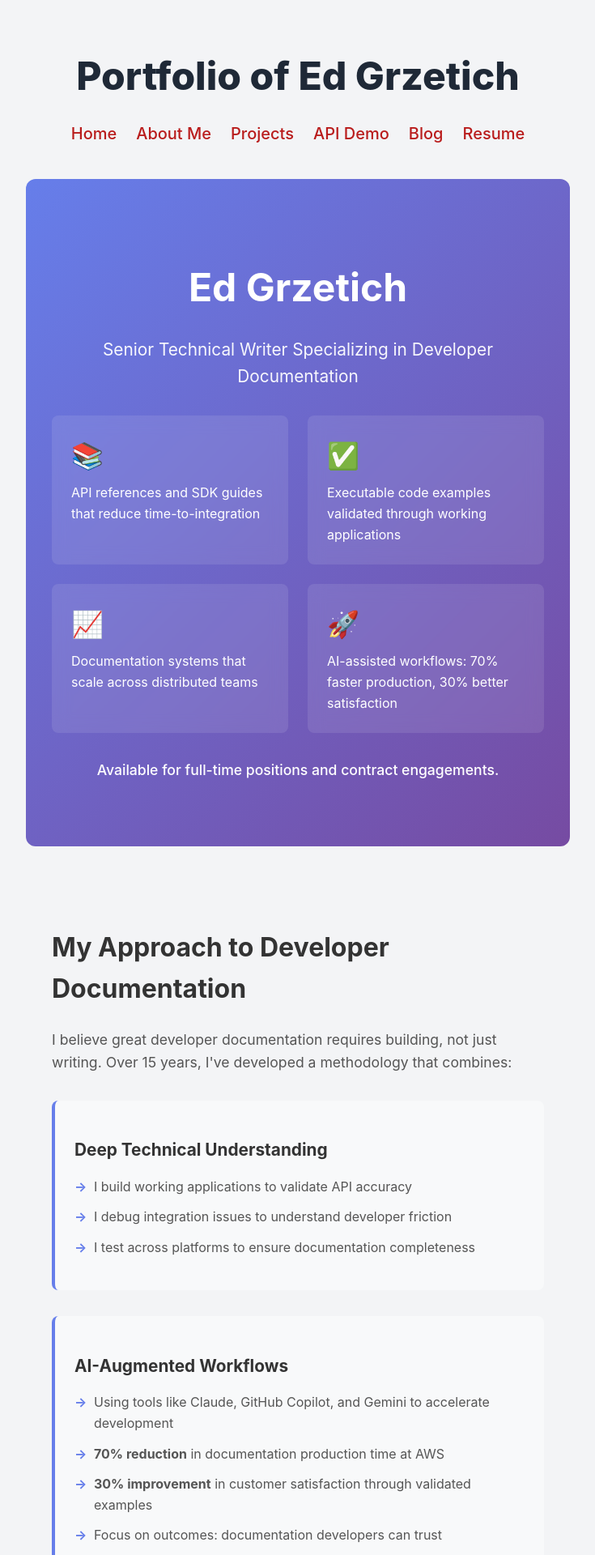
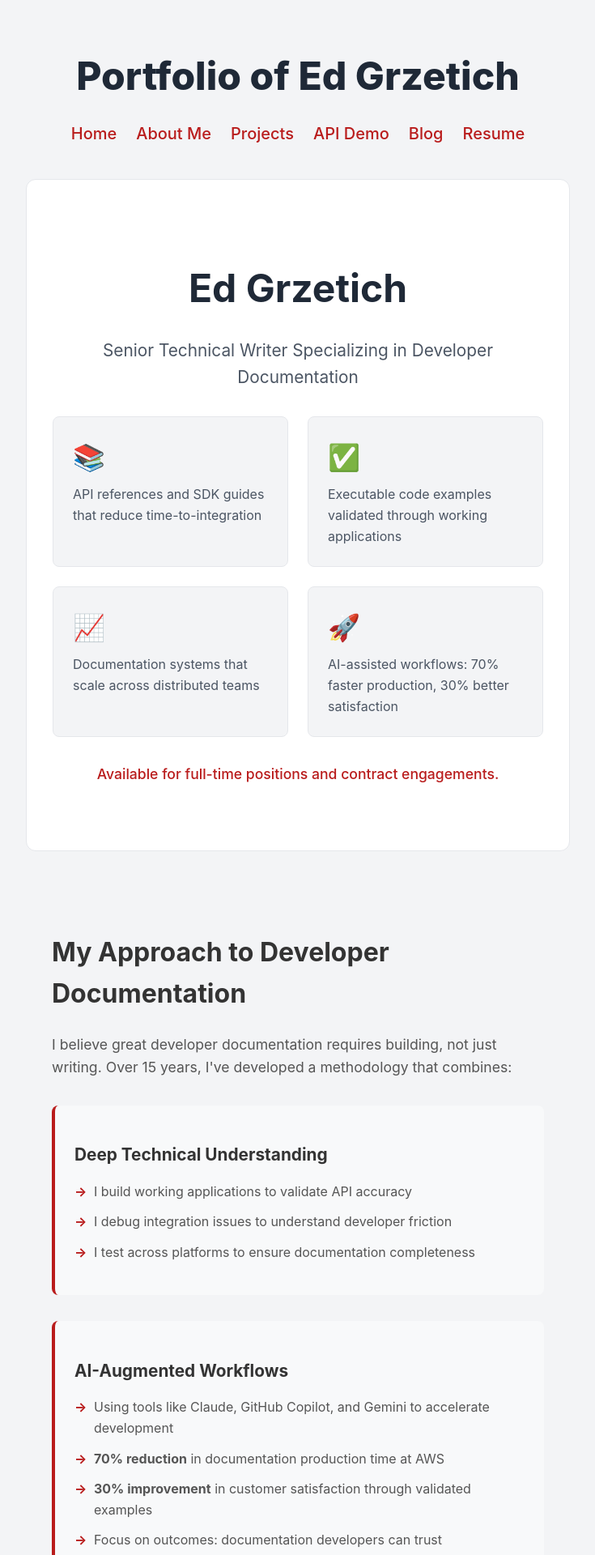
Before and after one commit to grzetich/portfolio, a Jekyll site: the page built from docs/index.md, in a window 1280 px wide. Shown: the top 1920 px of the page at 81% size, without its empty margins (272-1007 px from the left). Built offline with Jekyll 4.4.1, drawn with Linux system fonts in a browser that asks for light colours.

Commit message:
Remove gradient and purple colors, use brand color instead

```diff
--- a/docs/_layouts/default.html
+++ b/docs/_layouts/default.html
@@ -202,21 +202,20 @@
         .hero {
             text-align: center;
             padding: 4rem 2rem;
-            background: linear-gradient(135deg, #667eea 0%, #764ba2 100%);
-            color: white;
+            background: var(--card-background);
             border-radius: 0.75rem;
             margin-bottom: 2.5rem;
+            border: 1px solid var(--border-color);
         }
         .hero h1 {
             font-size: 3rem;
             margin-bottom: 0.5rem;
-            color: white;
+            color: var(--text-color-primary);
         }
         .hero .subtitle {
             font-size: 1.3rem;
             margin-bottom: 2rem;
-            opacity: 0.95;
-            color: white;
+            color: var(--text-color-secondary);
         }
         .value-props {
             display: grid;
@@ -227,10 +226,10 @@
             text-align: left;
         }
         .value-prop {
-            background: rgba(255, 255, 255, 0.1);
+            background: var(--background-color);
             padding: 1.5rem;
             border-radius: 8px;
-            backdrop-filter: blur(10px);
+            border: 1px solid var(--border-color);
         }
         .value-prop .icon {
             font-size: 2rem;
@@ -240,13 +239,13 @@
         .value-prop p {
             margin: 0;
             line-height: 1.6;
-            color: white;
+            color: var(--text-color-secondary);
         }
         .availability {
             margin-top: 2rem;
             font-size: 1.1rem;
             font-weight: 500;
-            color: white;
+            color: var(--brand-color);
         }
 
         /* --- Approach Section Styles --- */
@@ -275,7 +274,7 @@
             background: #f8f9fa;
             padding: 1.5rem;
             border-radius: 8px;
-            border-left: 4px solid #667eea;
+            border-left: 4px solid var(--brand-color);
         }
         .pillar h3 {
             font-size: 1.3rem;
@@ -296,7 +295,7 @@
             content: "→";
             position: absolute;
             left: 0;
-            color: #667eea;
+            color: var(--brand-color);
             font-weight: bold;
         }
         .approach-footer {
@@ -338,7 +337,7 @@
             box-shadow: 0 2px 8px rgba(0,0,0,0.1);
         }
         .engagement h3 {
-            color: #667eea;
+            color: var(--brand-color);
             margin-bottom: 0.5rem;
         }
         .what-i-bring {
@@ -384,20 +383,20 @@
             display: inline-block;
         }
         .btn-primary {
-            background: #667eea;
+            background: var(--brand-color);
             color: white;
         }
         .btn-primary:hover {
-            background: #5568d3;
+            background: var(--brand-color-dark);
             transform: translateY(-2px);
         }
         .btn-secondary {
             background: white;
-            color: #667eea;
-            border: 2px solid #667eea;
+            color: var(--brand-color);
+            border: 2px solid var(--brand-color);
         }
         .btn-secondary:hover {
-            background: #667eea;
+            background: var(--brand-color);
             color: white;
             transform: translateY(-2px);
         }
@@ -432,7 +431,7 @@
             margin: 1.5rem 0;
         }
         .project-section h4 {
-            color: #667eea;
+            color: var(--brand-color);
             font-size: 1.1rem;
             margin-bottom: 0.5rem;
         }
```
